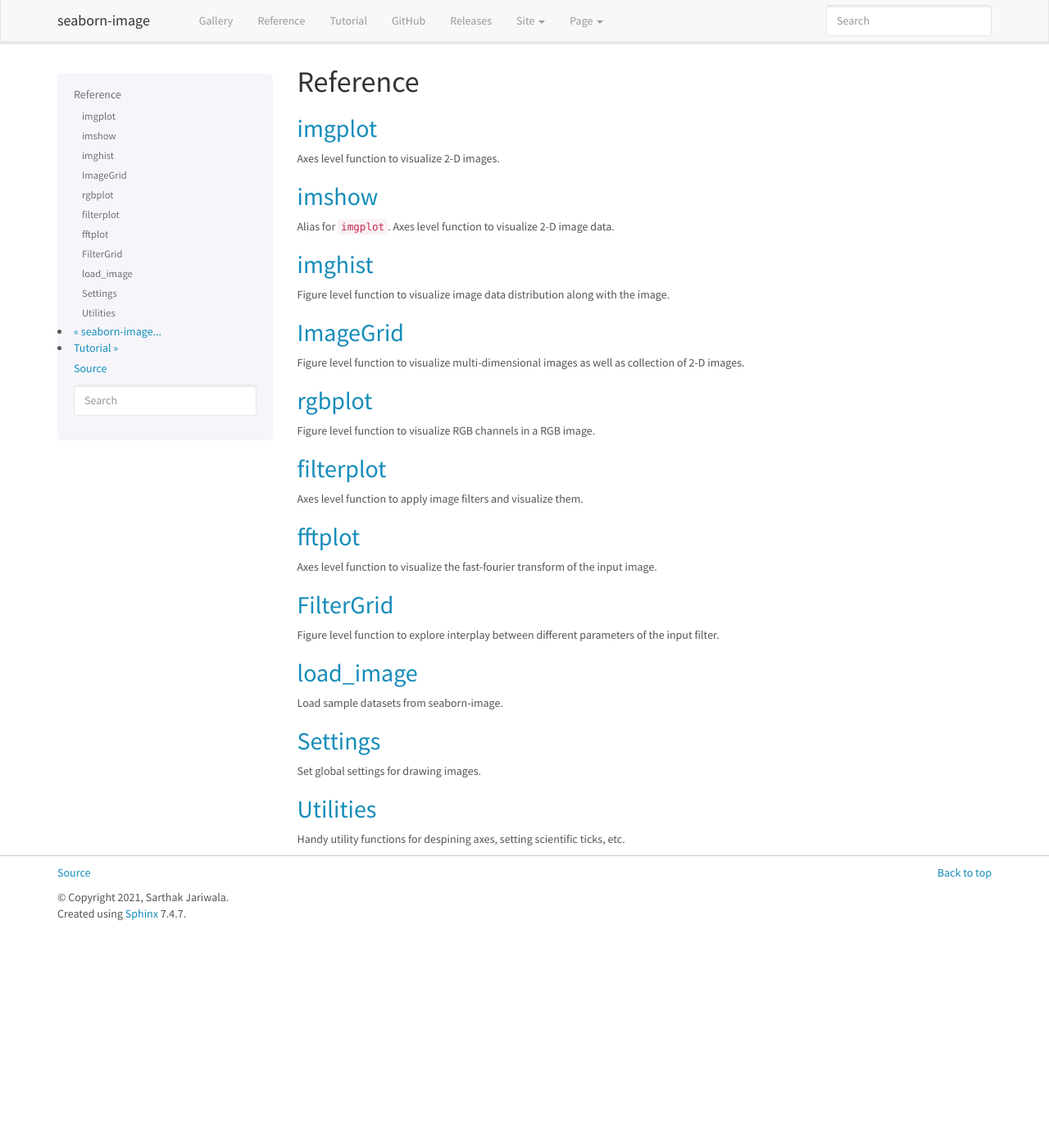
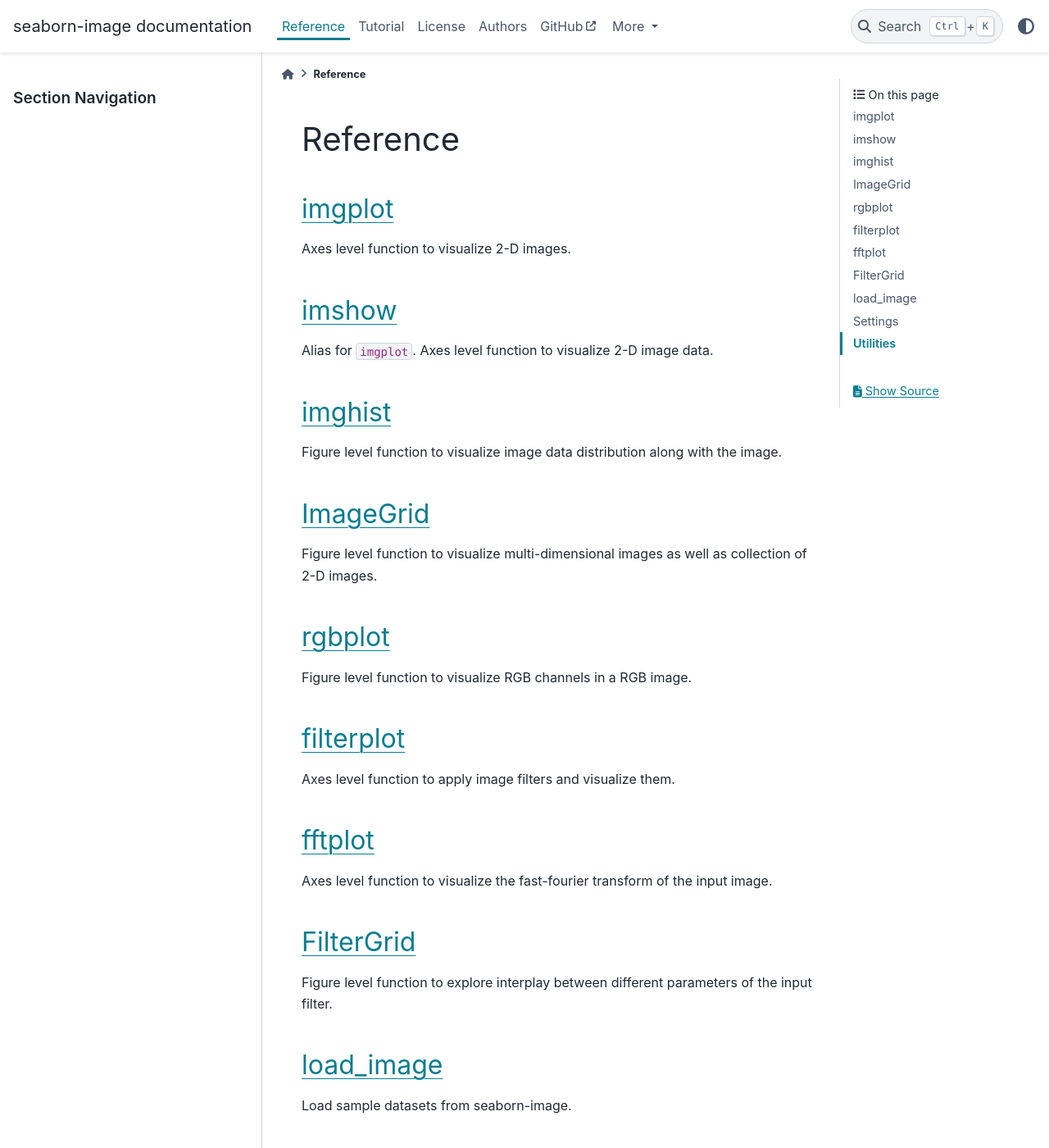
Before and after one commit to SarthakJariwala/seaborn-image, a Sphinx documentation site: the page built from docs/reference.rst, in a window 1280 px wide and 1400 px high. Shown: the whole window at 82% size. Built offline with Sphinx 7.4.7 and the PyData theme 0.15.4, drawn with Linux system fonts in a browser that asks for light colours; pages that are not in the unit, such as notebooks, are missing from menus; some of the changed text lies outside the part shown.

Commit message:
update to pydata-sphinx-theme

```diff
--- a/docs/conf.py
+++ b/docs/conf.py
@@ -87,7 +87,7 @@
 
 # The theme to use for HTML and HTML Help pages.  See the documentation for
 # a list of builtin themes.
-html_theme = "bootstrap"
+html_theme = "pydata_sphinx_theme"
 
 # Theme options are theme-specific and customize the look and feel of a theme
 # further.  For a list of options available for each theme, see the
--- a/pyproject.toml
+++ b/pyproject.toml
@@ -41,6 +41,7 @@
 xdoctest = "^0.15.5"
 sphinx-gallery = "^0.9.0"
 nbsphinx = "^0.8.0"
+pydata-sphinx-theme = "^0.6.3"
 
 [build-system]
 requires = ["poetry>=0.12"]
```
Also changed, not shown: 1 other file.
